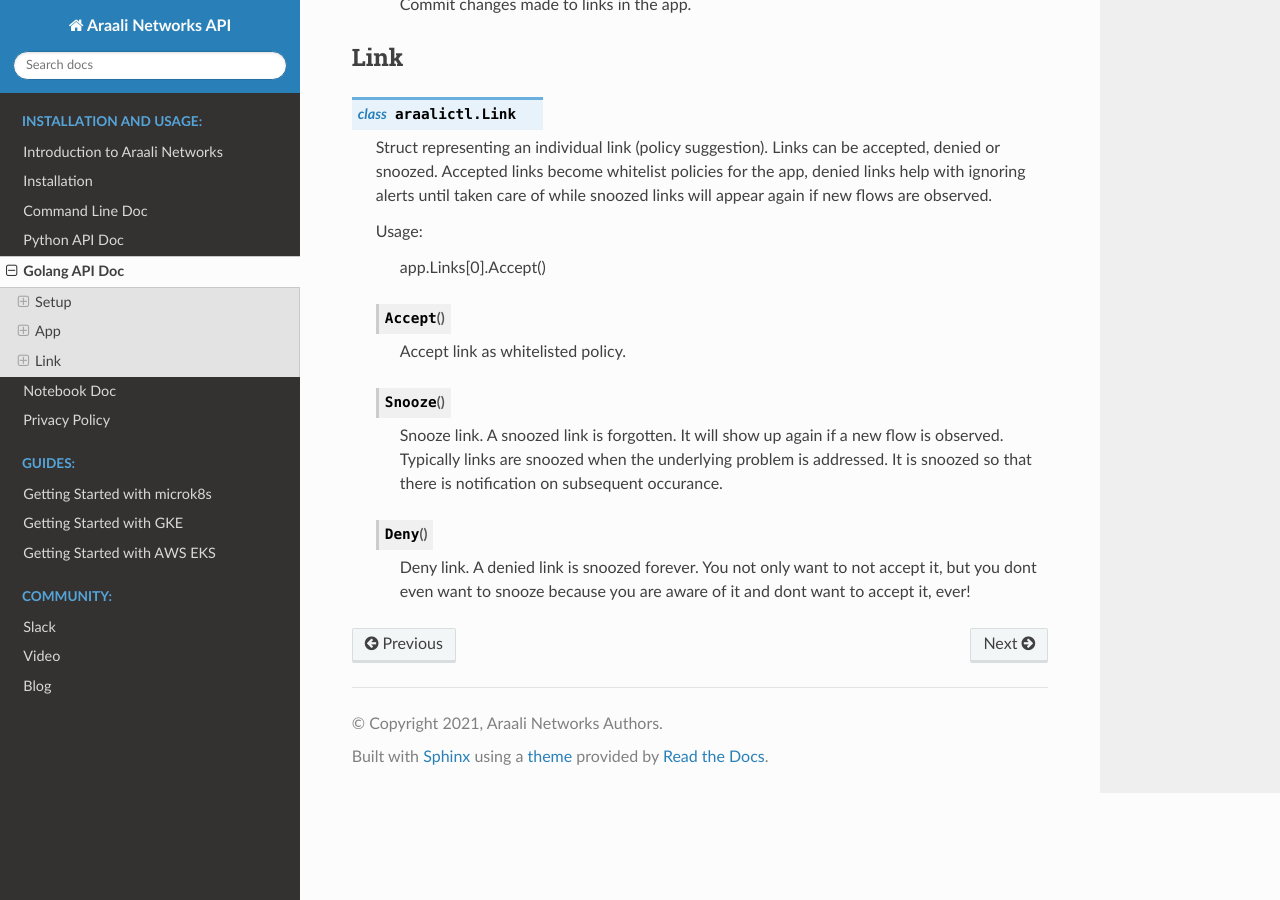
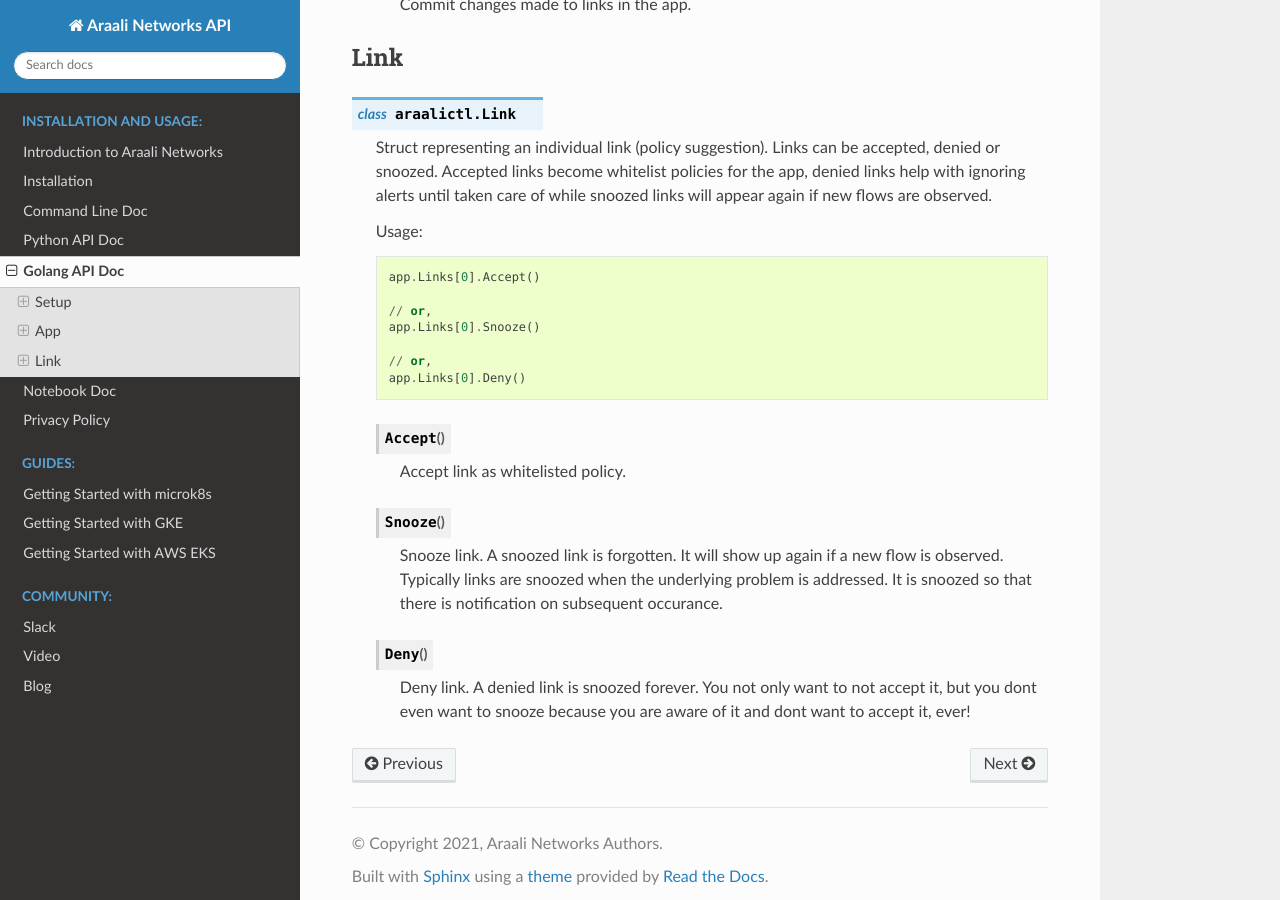
Before and after one commit to araalinetworks/api, a Sphinx documentation site: the page built from doc/source/araalictlgolang.rst, in a window 1280 px wide and 900 px high, scrolled down 1056 px. Built offline with Sphinx 7.4.7 and the Read the Docs theme 2.0.0, drawn with Linux system fonts in a browser that asks for light colours.

Commit message:
few more edits in golang

```diff
--- a/doc/source/araalictlgolang.rst
+++ b/doc/source/araalictlgolang.rst
@@ -57,9 +57,15 @@
    denied links help with ignoring alerts until taken care of while snoozed links
    will appear again if new flows are observed.
 
-   Usage:
+   Usage::
 
       app.Links[0].Accept()
+
+      // or,
+      app.Links[0].Snooze()
+
+      // or,
+      app.Links[0].Deny()
 
    .. function:: Accept()
       :noindex:
```
